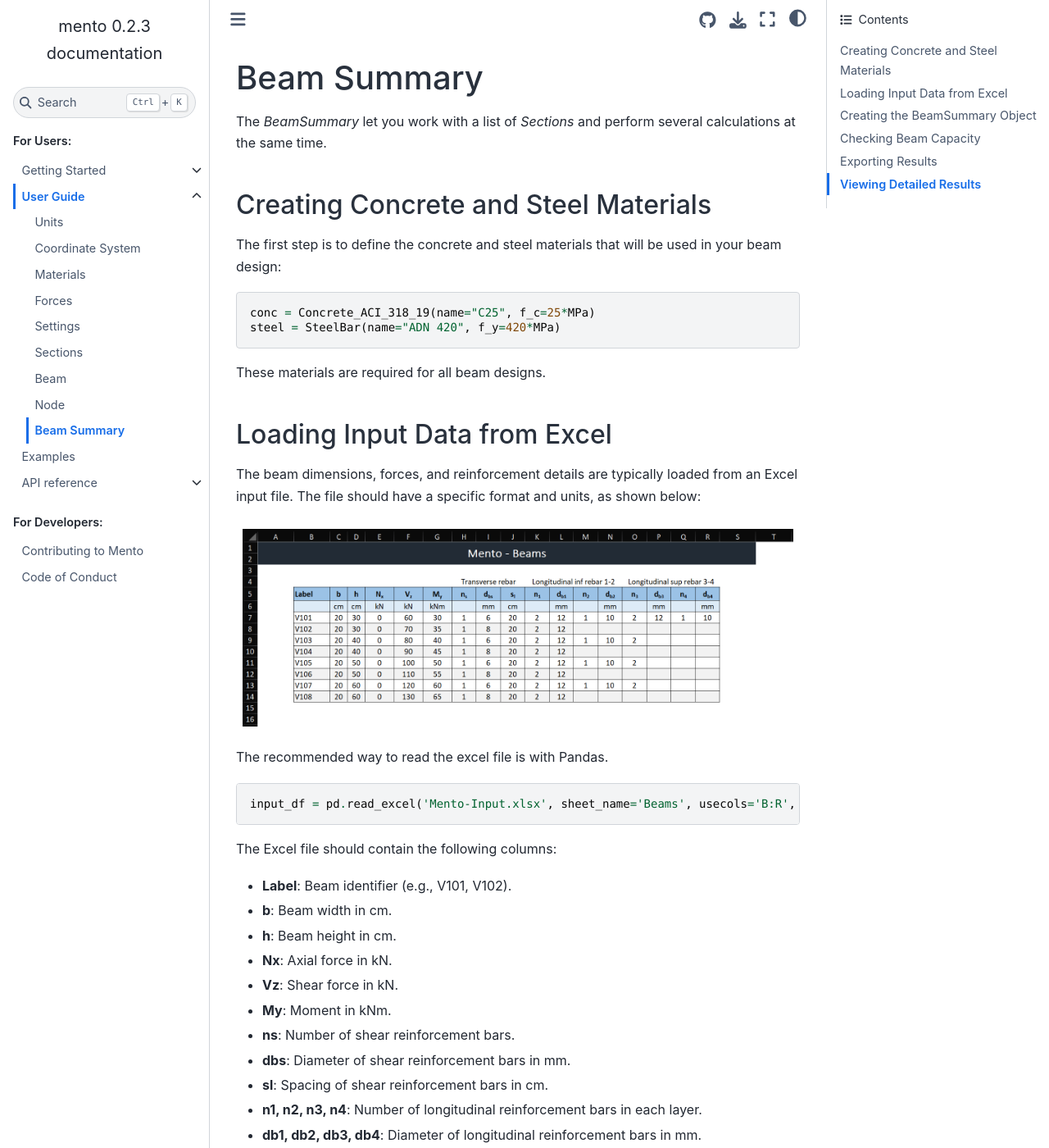
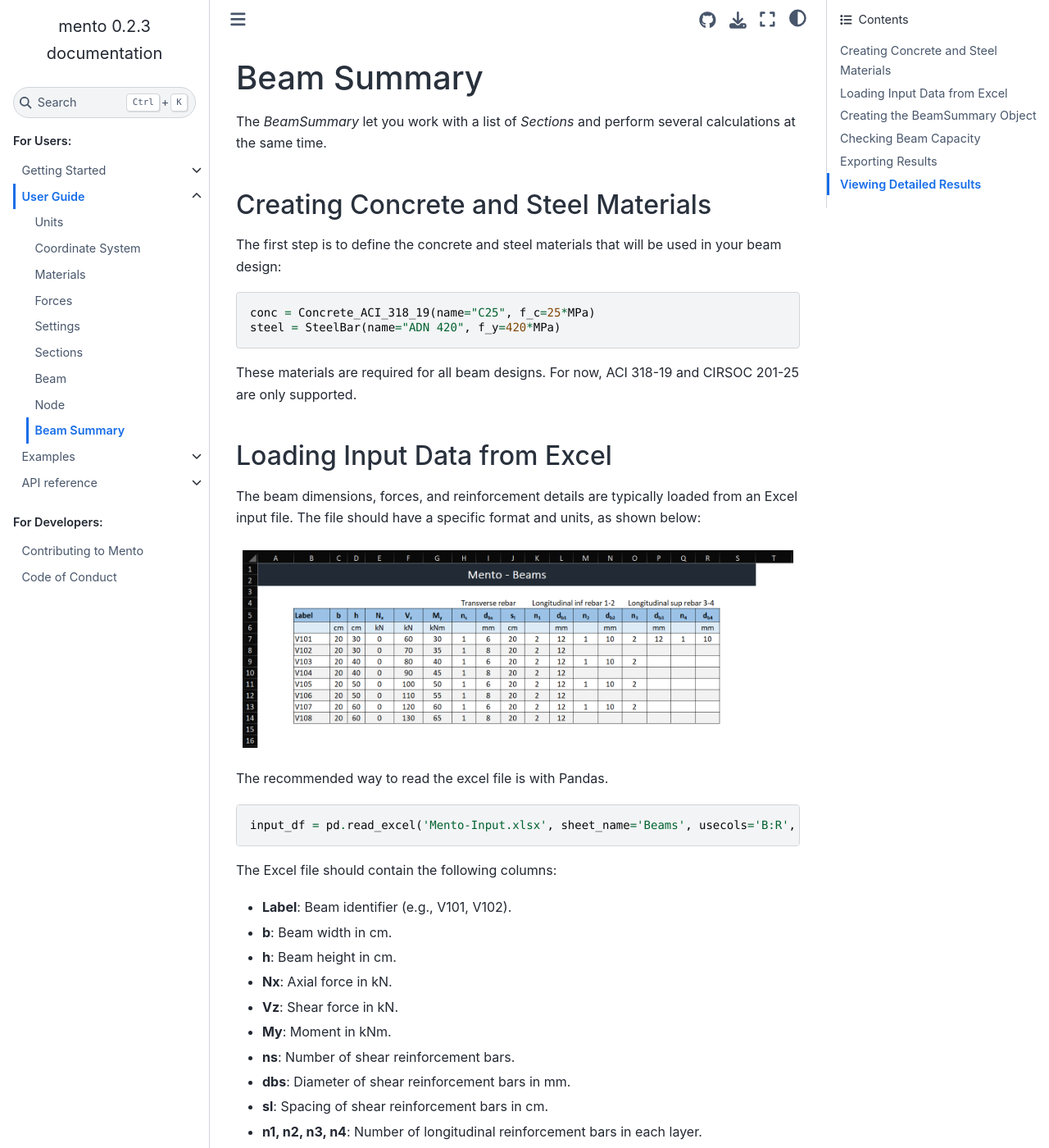
Before and after one commit to mihdicaballero/mento, a Sphinx documentation site: the page built from docs/source/user_guide/beam_summary.rst, in a window 1280 px wide and 1400 px high. Shown: the whole window at 82% size. Built offline with Sphinx 7.4.7 and the Sphinx Book theme 1.1.4, drawn with Linux system fonts in a browser that asks for light colours; pages that are not in the unit, such as notebooks, are missing from menus; some of the changed text lies outside the part shown.

Commit message:
Update beam summary and documentation
- New examples for beam summary and rectangular beam with ACI
- Fixed beam summary for ACI shear with new Node logic
- Updated beam summary documentation
- Advance in EN 1992 flexure and shear with EN 1992 refactor.
- This solves issue #64

```diff
--- /dev/null
+++ b/docs/source/_static/custom.css
@@ -0,0 +1,28 @@
+/* Make DataFrames use more horizontal space */
+.dataframe {
+    width: 90% !important;
+    max-width: 90% !important;
+    table-layout: auto !important;
+}
+
+.dataframe th,
+.dataframe td {
+    white-space: nowrap; /* Prevent text wrapping */
+    padding: 0.4em 0.2em; /* Adjust padding as needed */
+}
+
+.dataframe thead th {
+    text-align: center !important; /* Center-align headers */
+}
+
+/* Hide input and output prompts */
+.nbinput .prompt,
+.nboutput .prompt {
+    display: none;
+}
+
+/* Adjust margins to remove extra space left by hidden prompts */
+.nbinput .input,
+.nboutput .output {
+    margin-left: 0;
+}
--- a/docs/source/conf.py
+++ b/docs/source/conf.py
@@ -10,7 +10,7 @@
 # https://www.sphinx-doc.org/en/master/usage/configuration.html#project-information
 
 project = 'mento'
-author = 'Mihdí Caballero & Juan Pablo Romaris'
+author = 'Mehdí Caballero & Juan Pablo Romaris'
 
 # The version info for the project you're documenting, acts as replacement for
 # |version| and |release|, also used in various other places throughout the
@@ -25,7 +25,7 @@
 
 release = version
 this_year = datetime.date.today().year
-copyright = f"2024-{this_year}, mento Developers"
+copyright = f"2025-{this_year}, mento Developers"
 
 # -- General configuration ---------------------------------------------------
 # https://www.sphinx-doc.org/en/master/usage/configuration.html#general-configuration
@@ -48,14 +48,19 @@
     "sphinx_design",
 ]
 
+# Hide input and output prompts
+nbsphinx_input_prompt = "%.0s"
+nbsphinx_output_prompt = "%.0s"
+
 master_doc = "index"
 
 templates_path = ['_templates']
 
-# The suffix of source filenames.
-source_suffix = ".rst"
+source_suffix = {
+    '.rst': 'restructuredtext',
+}
 
-exclude_patterns = ["_build"]
+exclude_patterns = ["build"]
 
 
 
@@ -64,7 +69,9 @@
 
 html_theme = 'sphinx_book_theme'
 html_static_path = ['_static']
-
+html_css_files = [
+    'custom.css',  # Add a custom CSS file
+]
 html_theme_options = {
     "repository_url": "https://github.com/mihdicaballero/mento",
     "repository_branch": "main",
--- a/docs/source/user_guide/beam_summary.rst
+++ b/docs/source/user_guide/beam_summary.rst
@@ -13,7 +13,7 @@
     conc = Concrete_ACI_318_19(name="C25", f_c=25*MPa)
     steel = SteelBar(name="ADN 420", f_y=420*MPa)
 
-These materials are required for all beam designs.
+These materials are required for all beam designs. For now, ACI 318-19 and CIRSOC 201-25 are only supported.
 
 Loading Input Data from Excel
 -----------------------------
@@ -91,7 +91,7 @@
 Viewing Detailed Results
 ------------------------
 
-For a detailed breakdown of the results, you can use the `shear_results` method. Only available for ACI 318-10 for now.
+For a detailed breakdown of the results, you can use the `shear_results` method. Only available for ACI 318-19 for now.
 Thess methods provide a DataFrame with detailed results for each beam:
 
 - **Without Capacity Check**:
--- a/mento/__init__.py
+++ b/mento/__init__.py
@@ -7,7 +7,7 @@
 # Expose classes from different modules
 from .node import Node # noqa: F401, E402
 from .forces import Forces # noqa: F401, E402
-from .material import Concrete_ACI_318_19, SteelBar # noqa: F401, E402
+from .material import Concrete_ACI_318_19, SteelBar, Concrete_CIRSOC_201_25, Concrete_EN_1992_2004 # noqa: F401, E402
 from .beam import RectangularBeam # noqa: F401, E402
 from .results import Formatter, TablePrinter, DocumentBuilder # noqa: F401, E402
 from .codes import EN_1992_2004_beam, ACI_318_19_beam # noqa: F401, E402
--- a/requirements_dev.txt
+++ b/requirements_dev.txt
@@ -17,3 +17,4 @@
 sphinx-copybutton
 build
 twine
+myst_nb
```
Also changed, not shown: docs/source/examples/index.rst (+5 -37 lines), docs/source/examples/beam_summary.ipynb (added), docs/source/examples/rectangular_beam_check.ipynb (added), 10 other files.
